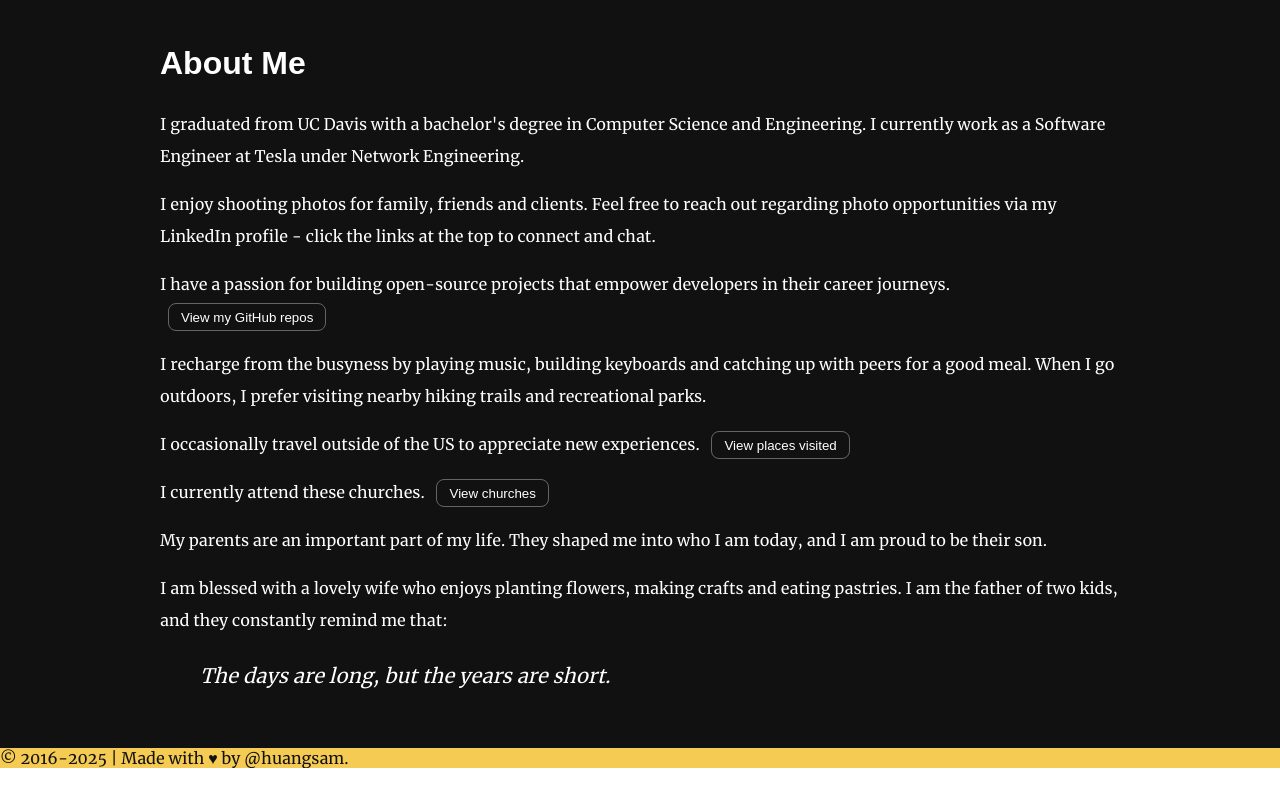
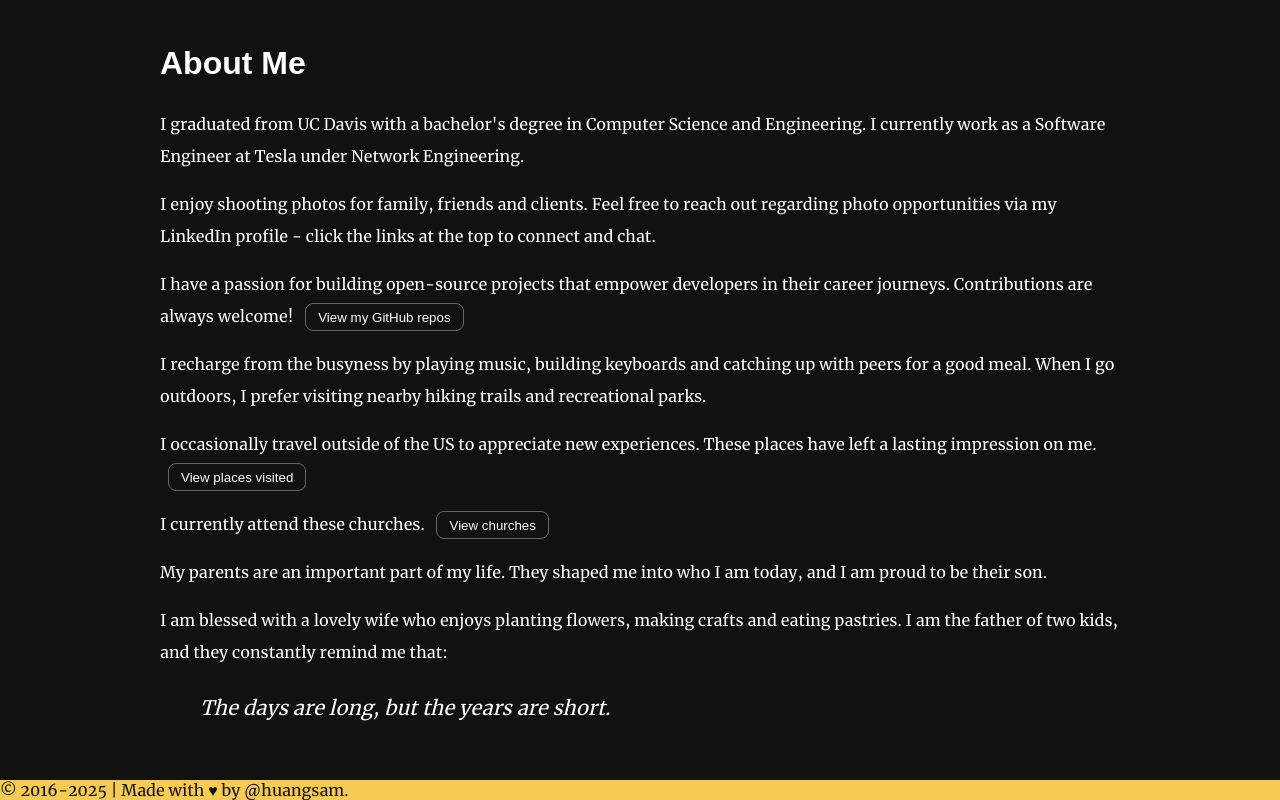
Before and after one commit to huangsam/huangsam.github.io, a SvelteKit app: page / in a window 1280 px wide. Shown: the part 696-1496 px from the top of the page. Before the commit the page ends 1464 px from the top, so only its background shows below. Built offline with nearby package versions, Linux system fonts and the light colour scheme; a web font is replaced by a local one.

Commit message:
Reformat the landing page content

```diff
--- a/src/routes/+page.svelte
+++ b/src/routes/+page.svelte
@@ -39,7 +39,7 @@
 
   <p>
     I have a passion for building open-source projects that empower developers in their career
-    journeys.
+    journeys. Contributions are always welcome!
     <button class="inline-btn" on:click={() => (showRepos = true)}>View my GitHub repos</button>
   </p>
 
@@ -51,7 +51,8 @@
   </p>
 
   <p>
-    I occasionally travel outside of the US to appreciate new experiences.
+    I occasionally travel outside of the US to appreciate new experiences. These places have left a
+    lasting impression on me.
     <button class="inline-btn" on:click={() => (showTravel = true)}>View places visited</button>
   </p>
 
```
